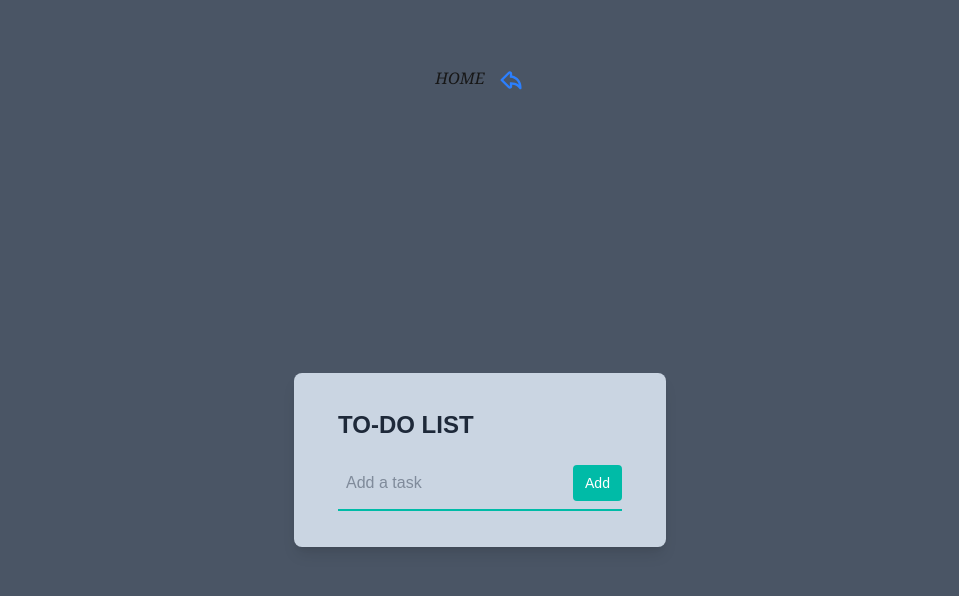
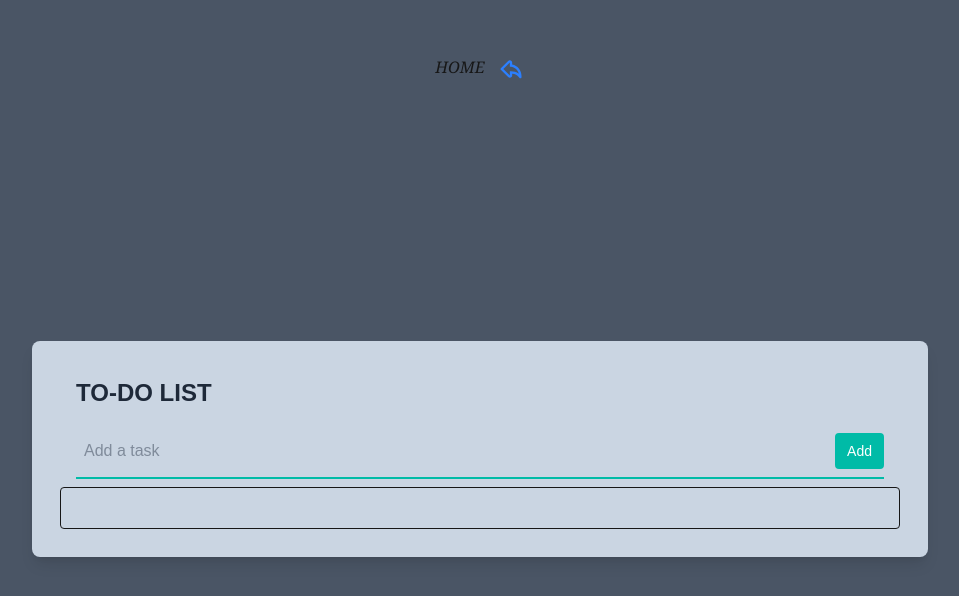
Before and after one commit to GBOKO-git/todo-next-typescript, a Next.js app: page /task in a window 1280 px wide. Shown: the part 114-710 px from the top of the page, without its empty margins (160-1119 px from the left). Built offline with nearby package versions, Linux system fonts and the light colour scheme.

Commit message:
fix:ajout de style

```diff
--- a/src/app/createTask/page.tsx
+++ b/src/app/createTask/page.tsx
@@ -14,7 +14,7 @@ const CreateTask = () => {
     e.preventDefault();
     if (title.trim() !== "") {
       addTodo(title);
-      router.push("/")
+      router.push("/task")
     }
   }
   return (
@@ -24,7 +24,7 @@ const CreateTask = () => {
         <h1 className="text-2xl font-bold mb-4 text-center">AJOUTER UNE TACHE</h1>
 
 
-        <form onSubmit={handleSubmit} className="flex gap-2 mb-4">
+        <form onSubmit={handleSubmit} className="flex gap-2 mb-4 ">
 
           <input
             type="text"
--- a/src/app/task/page.tsx
+++ b/src/app/task/page.tsx
@@ -39,12 +39,12 @@ const Task = () => {
                 </Link>
             </div>
 
-            <div className="max-w-md mx-auto bg-slate-300 shadow-lg rounded-lg overflow-hidden  p-7">
+            <div className="md:min-w-4xl mx-auto  bg-slate-300 shadow-lg rounded-lg overflow-hidden  p-7">
 
-                <div className="px-4 py-2">
-                    <h1 className="text-gray-800 font-bold text-2xl uppercase">To-Do List </h1>
+                <div className="px-4 py-2 ">
+                    <h1 className="text-gray-800 font-bold text-2xl uppercase ">To-Do List </h1>
                 </div>
-                <form className="w-full max-w-sm mx-auto px-4 py-2">
+                <form className="w-full md:min-w-3xl mx-auto px-4 py-2 ">
                     <div className="flex items-center border-b-2 border-teal-500 py-2">
                         <input
                             className="appearance-none bg-transparent border-none w-full text-gray-700 mr-3 py-1 px-2 leading-tight focus:outline-none"
@@ -57,9 +57,9 @@ const Task = () => {
                         </Link>
                     </div>
                 </form>
-                <ul className="divide-y divide-gray-200 px-4">
+                <ul className="divide-y divide-gray-200 px-4 border rounded  grid gap-2 p-5">
                     {todos.map((todo) => (
-                        <li key={todo.id} className="py-4">
+                        <li key={todo.id} className="py-4 border gap-1 p-3 rounded">
                             <div className="flex items-center">
                                 <input checked={todo.completed} id={`todo-${todo.id}`} name={`todo-${todo.id}`} type="checkbox" onChange={() => handleToggleTodo(todo.id)}
                                     className="h-4 w-4 text-teal-600 focus:ring-teal-500 border-gray-300 rounded" />
```
